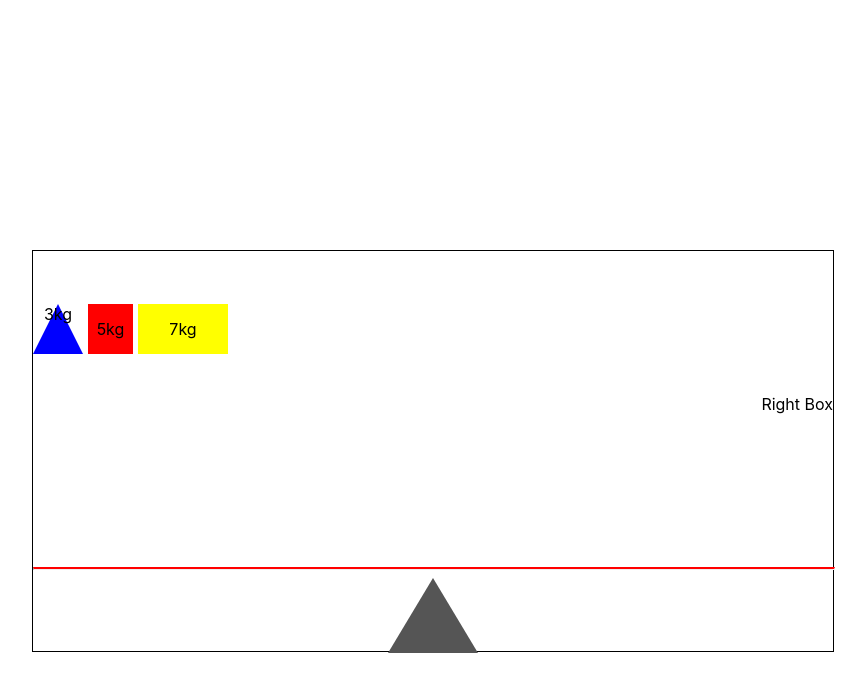
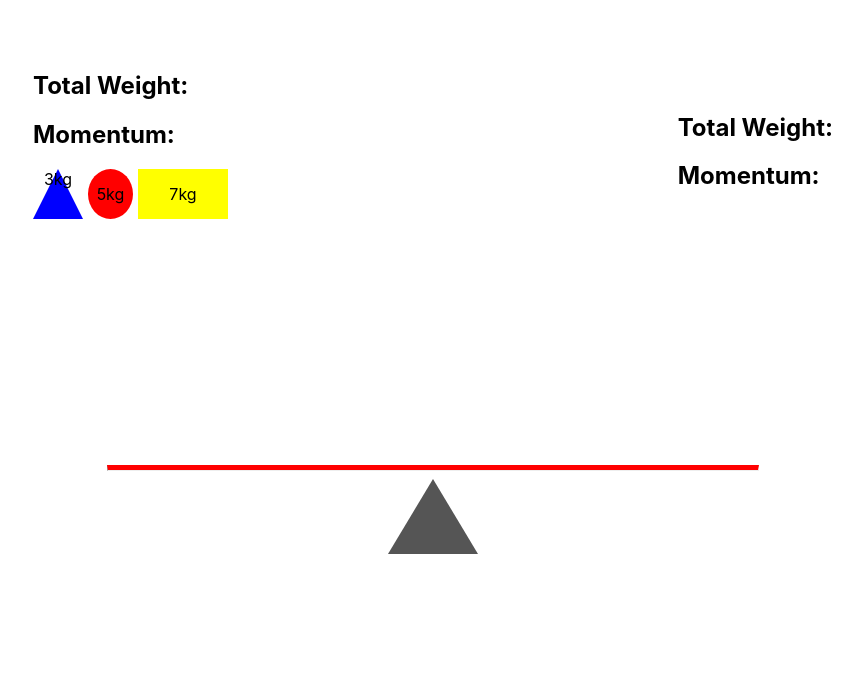
Before and after one commit to mehmeteyupoglu/teeter-totter, a React (Create React App) app in the folder teeter-totter/: page / in a window 1280 px wide. Shown: the top 692 px of the page, without its empty margins (207-1073 px from the left). Built offline with nearby package versions, Linux system fonts and the light colour scheme.

Commit message:
Refactor ObjectBoxes component

```diff
--- a/teeter-totter/src/App.css
+++ b/teeter-totter/src/App.css
@@ -5,8 +5,6 @@ body {
 }
 
 .App {
-  margin-top: 250px;
-  border: 1px solid;
   height: 400px;
   width: 800px;
   display: flex;
--- /dev/null
+++ b/teeter-totter/src/components/ObjectBox/LeftSide/LeftSide.js
@@ -0,0 +1,21 @@
+import React from 'react';
+
+const LeftSide = () => {
+    return (
+        <div>
+            <div className="left-box">
+                    <div className="score-board">
+                        <h2>Total Weight: </h2>
+                        <h2>Momentum: </h2>
+                    </div>
+                    <div className="boxes">
+                        <div className="triangle-up">3kg</div>
+                        <div className="circle">5kg</div>
+                        <div className="rectangle">7kg</div>
+                    </div>
+                </div>
+        </div>
+    );
+}
+
+export default LeftSide;
--- /dev/null
+++ b/teeter-totter/src/components/ObjectBox/LeftSide/index.js
@@ -0,0 +1,2 @@
+import LeftSide from "./LeftSide"
+export default LeftSide
--- a/teeter-totter/src/components/ObjectBox/ObjectBox.js
+++ b/teeter-totter/src/components/ObjectBox/ObjectBox.js
@@ -1,23 +1,29 @@
-import React from 'react';
+import React, { Component } from 'react';
 import { StyledObjects } from "./styles"
+import LeftSide from "./LeftSide"
+import RightSide from "./RightSide"
 
-const ObjectBox = () => {
+class ObjectBox extends Component {
+    constructor(props) {
+        super(props)
+
+        this.state = {
+
+        }
+    }
+
+    render() {
         return (
             <div>
                 <StyledObjects>
                     <div className="main-box">
-                <div className="left-box">
-                    <div className="triangle-up">3kg</div>
-                    <div className="square">5kg</div>
-                    <div className="rectangle">7kg</div>
+                        <LeftSide />
+                        <RightSide />
                     </div>
-                <div className="right-box">Right Box</div>
-            </div>
-
-
                 </StyledObjects>
             </div>
         );
     }
+}
 
 export default ObjectBox;
--- /dev/null
+++ b/teeter-totter/src/components/ObjectBox/RightSide/RightSide.js
@@ -0,0 +1,16 @@
+import React from 'react';
+
+const RightSide = () => {
+    return (
+        <div>
+            <div className="right-box">
+                <div className="score-board">
+                    <h2>Total Weight: </h2>
+                    <h2>Momentum: </h2>
+                </div>
+            </div>
+        </div>
+    );
+}
+
+export default RightSide;
--- /dev/null
+++ b/teeter-totter/src/components/ObjectBox/RightSide/index.js
@@ -0,0 +1,2 @@
+import RightSide from "./RightSide"
+export default RightSide
--- a/teeter-totter/src/components/ObjectBox/styles.js
+++ b/teeter-totter/src/components/ObjectBox/styles.js
@@ -9,16 +9,18 @@ align-items: center;
     display: flex;
     justify-content: space-between;
     align-items: center;
-    width: 800px;
-    height: 310px;
-
+    width: 900px;
+    height: 610px;
 }
 
 .left-box {
     display: flex;
+    flex-direction: column;
     height: 200px;
     width: 200px;
 
+    .boxes {
+        display: flex;
         .triangle-up {
             width: 0;
             height: 0;
@@ -30,9 +32,10 @@ align-items: center;
             align-items: flex-start;
             margin-right: 5px;
         }
-    .square {
+        .circle {
             height: 50px;
             width: 50px;
+            border-radius: 50%;
             background-color: red;
             margin-right: 5px;
             display: flex;
@@ -51,4 +54,7 @@ align-items: center;
         }
     }
 
+
+}
+
 `
--- a/teeter-totter/src/components/TeeterTotter/styles.js
+++ b/teeter-totter/src/components/TeeterTotter/styles.js
@@ -3,8 +3,8 @@ import Styled from "styled-components"
 export const StyledTT = Styled.div`
 
 hr {
-    border-top: 2px solid red;
-    width: 800px;
+    border-top: 5px solid red;
+    width: 650px;
     font-weight: bold;
 }
 
```
Also changed, not shown: teeter-totter/src/components/ObjectBox/LeftSide/styles.js (added), teeter-totter/src/components/ObjectBox/RightSide/styles.js (added). Lines whose indentation alone changed are shown as unchanged.
